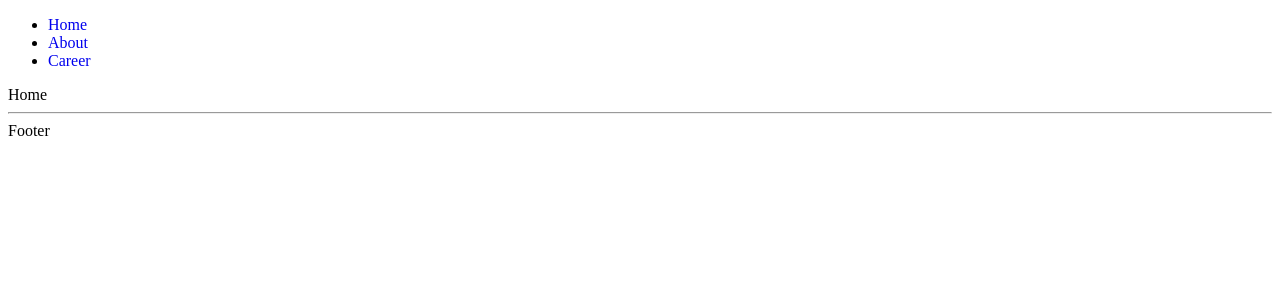
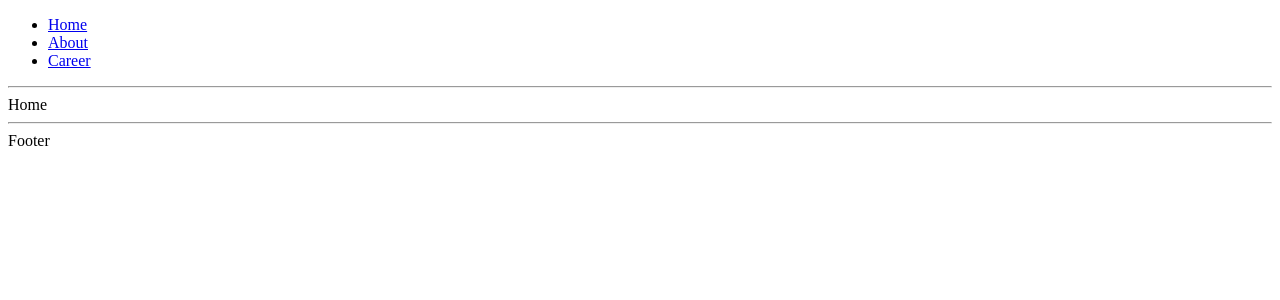
Before and after one commit to pm1100tm/projectbase, a React (Vite) app in the folder frontend/: page / in a window 1280 px wide. Shown: the top 300 px of the page. Built offline with nearby package versions, Linux system fonts and the light colour scheme.

Commit message:
강의2. React Router and MemoryRouter

```diff
--- a/frontend/src/App.tsx
+++ b/frontend/src/App.tsx
@@ -1,3 +1,4 @@
+import { Routes, Route } from 'react-router-dom';
 import About from './pages/About';
 import Home from './pages/Home';
 
@@ -5,21 +6,17 @@ import Header from './components/Header';
 import Footer from './components/Footer';
 import Career from './pages/Career';
 
-const pages: Record<string, React.FC> = {
-  '/': Home,
-  '/about': About,
-  '/career': Career,
-};
-
 export default function App() {
-  const { pathname } = window.location;
-  const Pages = Reflect.get(pages, pathname) || Home;
-
   return (
     <>
       <Header />
       <main>
-        <Pages />
+        <Routes>
+          <Route path='/' element={<Home />} />
+          <Route path='/home' element={<Home />} />
+          <Route path='/about' element={<About />} />
+          <Route path='/career' element={<Career />} />
+        </Routes>
       </main>
       <Footer />
     </>
--- a/frontend/src/components/Header.tsx
+++ b/frontend/src/components/Header.tsx
@@ -4,22 +4,17 @@ export default function Header() {
       <nav>
         <ul>
           <li>
-            <a style={{ textDecoration: 'none' }} href='/'>
-              Home
-            </a>
+            <a href='/'>Home</a>
           </li>
           <li>
-            <a style={{ textDecoration: 'none' }} href='/about'>
-              About
-            </a>
+            <a href='/about'>About</a>
           </li>
           <li>
-            <a style={{ textDecoration: 'none' }} href='/career'>
-              Career
-            </a>
+            <a href='/career'>Career</a>
           </li>
         </ul>
       </nav>
+      <hr />
     </header>
   );
 }
--- a/frontend/src/main.tsx
+++ b/frontend/src/main.tsx
@@ -1,4 +1,6 @@
+import React from 'react';
 import ReactDOM from 'react-dom/client';
+import { BrowserRouter } from 'react-router-dom';
 
 import App from './App';
 
@@ -10,7 +12,13 @@ function main() {
 
   const root = ReactDOM.createRoot(element);
 
-  root.render(<App />);
+  root.render(
+    <React.StrictMode>
+      <BrowserRouter>
+        <App />
+      </BrowserRouter>
+    </React.StrictMode>,
+  );
 }
 
 main();
```
Also changed, not shown: 1 other file (tests, documents, lock files or other folders).
